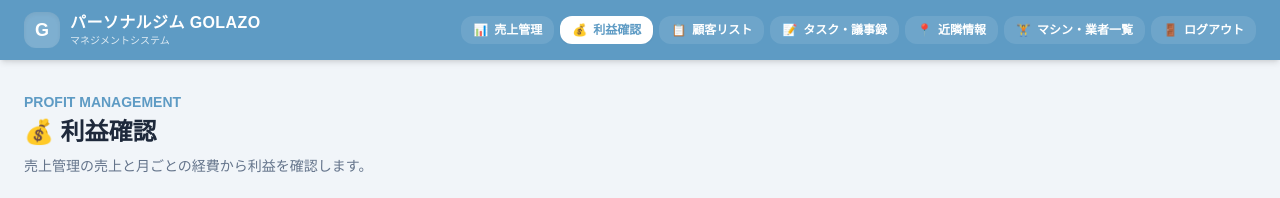
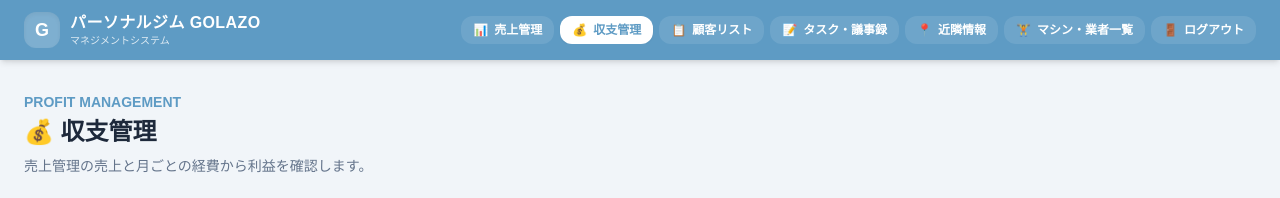
Before and after one commit to 2025golazo-bot/GOLAZO, a Next.js app: page /profit in a window 1280 px wide. Shown: the top 198 px of the page. Built offline with nearby package versions, Linux system fonts and the light colour scheme; no server answers; the database is empty.

Commit message:
Rename profit page to financial management

```diff
--- a/app/page.tsx
+++ b/app/page.tsx
@@ -14,7 +14,7 @@ const menuItems = [
   {
     href: '/profit',
     icon: '💰',
-    title: '利益確認',
+    title: '収支管理',
     description: '売上・経費・利益を月ごとに確認します。',
   },
   {
--- a/app/profit/page.tsx
+++ b/app/profit/page.tsx
@@ -313,7 +313,7 @@ export default function ProfitPage() {
           </p>
 
           <h2 className="text-2xl font-bold text-slate-800">
-            💰 利益確認
+            💰 収支管理
           </h2>
 
           <p className="text-sm text-slate-500 mt-2">
--- a/components/Header.tsx
+++ b/components/Header.tsx
@@ -18,7 +18,7 @@ export default function Header() {
 
   const navItems = [
     { href: '/sales', label: '売上管理', icon: '📊' },
-    { href: '/profit', label: '利益確認', icon: '💰' },
+    { href: '/profit', label: '収支管理', icon: '💰' },
     { href: '/clients', label: '顧客リスト', icon: '📋' },
     { href: '/task-manager', label: 'タスク・議事録', icon: '📝' },
     { href: '/local-info', label: '近隣情報', icon: '📍' },
```
